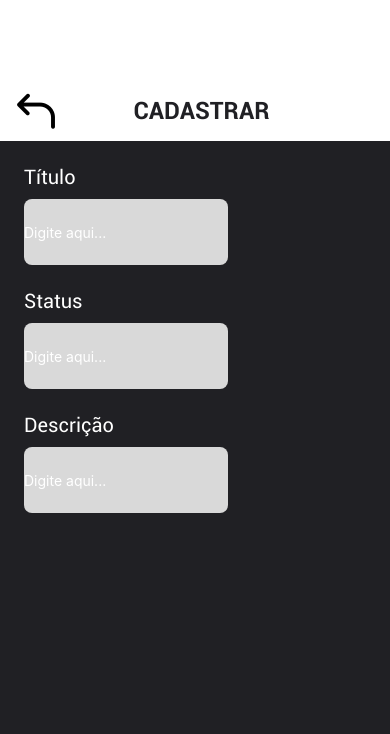
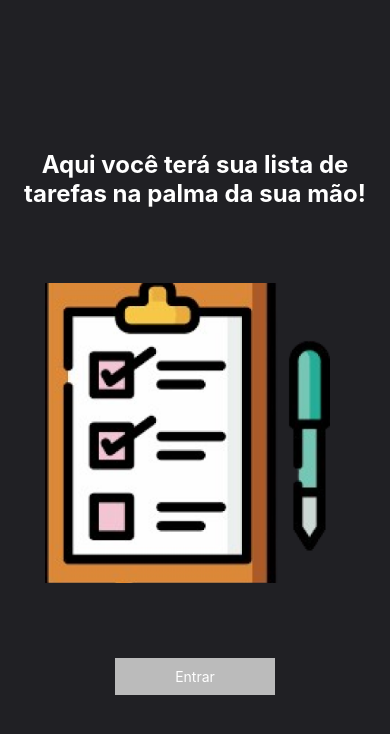
Before and after one commit to Ricardo-1991/lista-de-tarefas, a React Native app: screen / in a window 390 px wide. Shown: the top 734 px of the page. Built offline with nearby package versions, Linux system fonts and the light colour scheme.

Commit message:
ajsutado propriedade do style da tela de login

```diff
--- a/App.tsx
+++ b/App.tsx
@@ -27,7 +27,7 @@ export default function App() {
   return (
     <ThemeProvider theme={globalTheme}>
       <NavigationContainer>
-        <Stack.Navigator initialRouteName='FormCadastro' screenOptions={{headerShown: false}}>
+        <Stack.Navigator initialRouteName='Login' screenOptions={{headerShown: false}}>
           <Stack.Screen name="Login" component={Login} />
           <Stack.Screen name="FormCadastro" component={FormCadastro} />
         </Stack.Navigator>
--- a/app.json
+++ b/app.json
@@ -7,7 +7,7 @@
     "icon": "",
     "userInterfaceStyle": "light",
     "splash": {
-      "image": "",
+      "image": "./assets/splash.png",
       "resizeMode": "contain",
       "backgroundColor": "#ffffff"
     },
--- a/src/components/Login/style.ts
+++ b/src/components/Login/style.ts
@@ -4,8 +4,7 @@ export const LoginContainer = styled.View`
     flex: 1;
     align-items: center;
     justify-content: center;
-    gap: 75px;
-    background-color: ${props => props.theme.colors.appBackGround}; //temporario
+    background-color: ${({theme}) => theme.colors.appBackGround};
 `;
 
 export const Title = styled.Text`
@@ -13,13 +12,15 @@ export const Title = styled.Text`
     font-weight: bold;
     color: #FFFFFF;
     text-align: center;
+    margin-bottom: 75px;
 `;
 
 export const LoginButton = styled.TouchableOpacity`
-    background-color: ${props => props.theme.colors.secondaryButton};
+    background-color: ${({theme}) => theme.colors.secondaryButton};
     padding: 10px;
     width: 160px;
-`
+    margin-top: 75px;
+`;
 
 export const LoginButtonText = styled.Text`
     color: #FFFFFF;
--- a/src/screens/FormCadastro/style.ts
+++ b/src/screens/FormCadastro/style.ts
@@ -24,7 +24,7 @@ export const TextTitle = styled.Text`
 
     font-family: 'Roboto-Bold';
     font-size: 24px;
-    color: ${({theme}) => theme.colors.appBackGround};
+    color: ${({theme}) => theme.colors.secondaryButton};
     justify-content: center;
     flex: 1;
     text-align: center;
```
